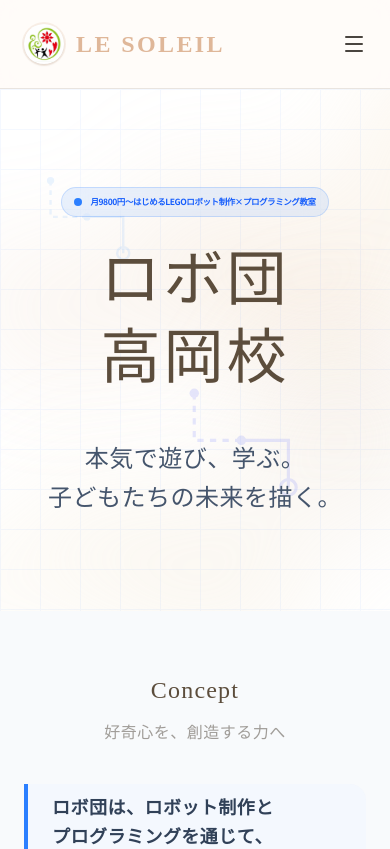
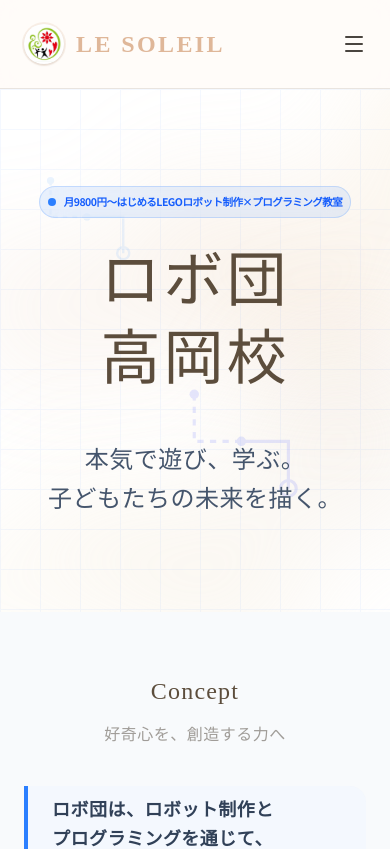
Before and after one commit to soleil0615/soleil_hp, a Next.js app: page /robo-done in a window 390 px wide. Shown: the top 849 px of the page. Built offline with nearby package versions, Linux system fonts and the light colour scheme.

Commit message:
fix(ui): use vw for badge text size to maximize size on mobile without breaking or overflowing

```diff
--- a/app/robo-done/RoboDoneContent.tsx
+++ b/app/robo-done/RoboDoneContent.tsx
@@ -37,14 +37,14 @@ export default function RoboDoneContent() {
                     <FloatingCircuit className="bottom-20 right-[15%] text-indigo-400" size={150} delay={2} />
                 </div>
 
-                <div className="mx-auto max-w-7xl px-6 lg:px-8 relative">
+                <div className="mx-auto max-w-7xl px-4 sm:px-6 lg:px-8 relative">
                     <motion.div
                         initial={{ opacity: 0, y: 20 }}
                         whileInView={{ opacity: 1, y: 0 }}
                         transition={{ duration: 0.8 }}
                         className="mx-auto max-w-2xl text-center"
                     >
-                        <TechBadge className="mb-6 sm:mb-8 px-3 sm:px-6 py-1.5 sm:py-2 text-[8.5px] sm:text-xs tracking-tighter sm:tracking-widest whitespace-nowrap justify-center">
+                        <TechBadge className="mb-6 sm:mb-8 px-2 sm:px-6 py-1.5 sm:py-2 text-[2.7vw] sm:text-xs tracking-tighter sm:tracking-widest whitespace-nowrap justify-center">
                             月9800円〜はじめるLEGOロボット制作×プログラミング教室
                         </TechBadge>
                         <h1 className="text-6xl font-black tracking-tight text-slate-900 sm:text-8xl mb-10 font-serif leading-[1.1]">
```
